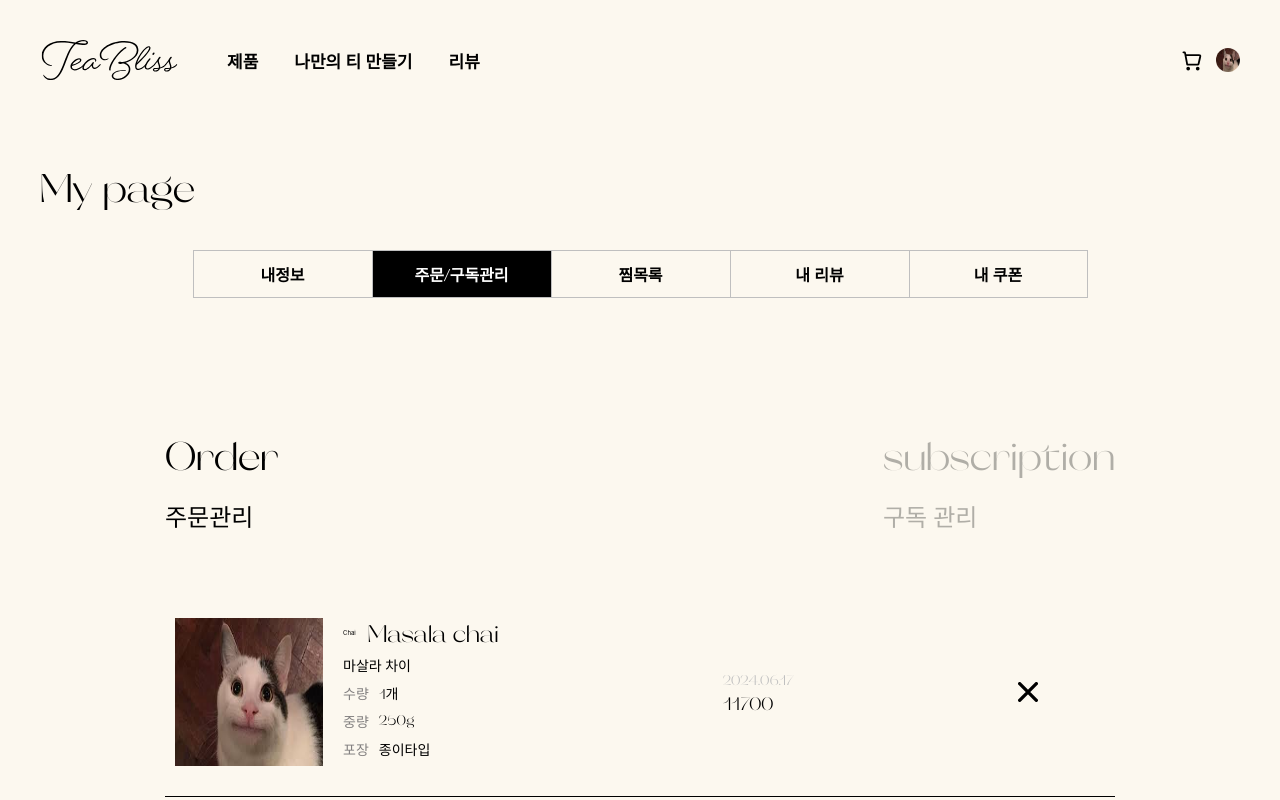
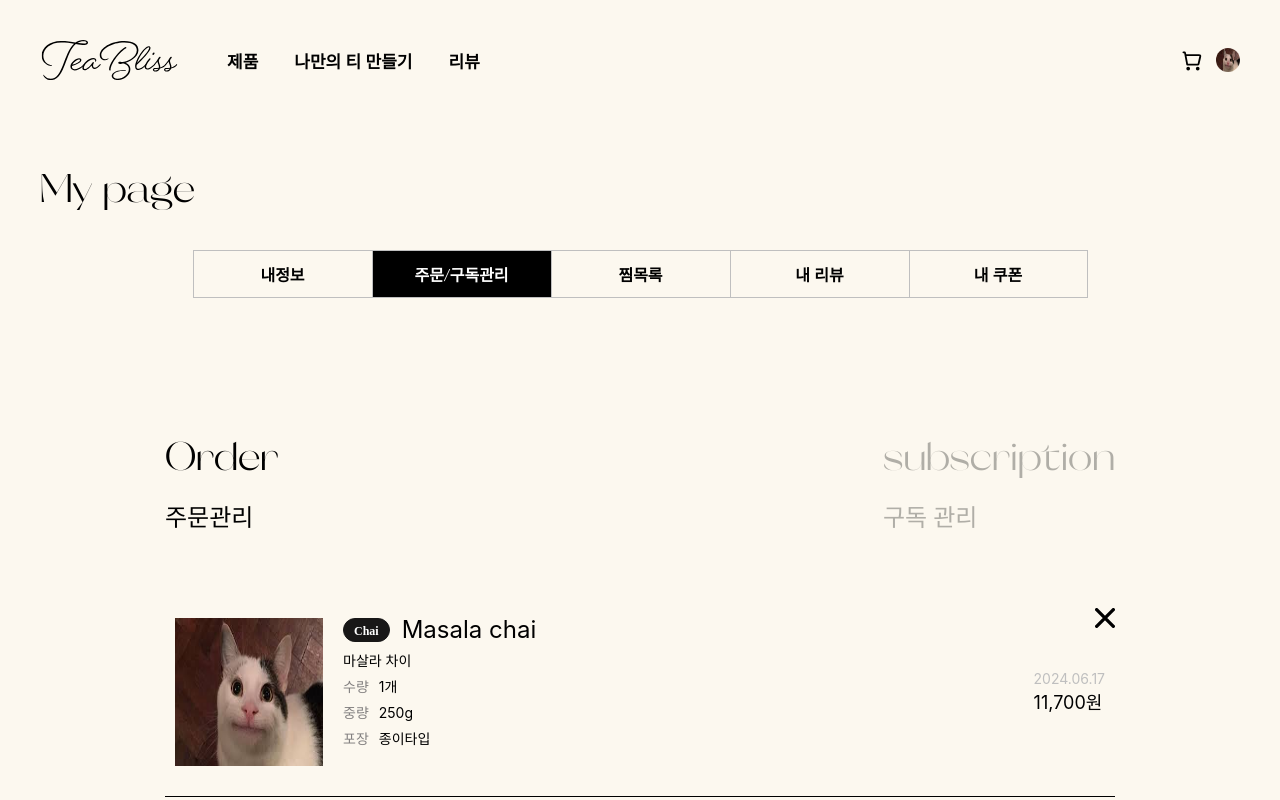
Before and after one commit to Tea-Bliss/FE_Tea_Bliss, a Next.js app: page /my-page/order-subscribe in a window 1280 px wide. Shown: the top 800 px of the page. Built offline with nearby package versions, Linux system fonts and the light colour scheme; no server answers.

Commit message:
refactor: card 컴포넌트 수정

```diff
--- a/src/components/page-layout/orderSubscribeLayout/components/Card/Card.module.scss
+++ b/src/components/page-layout/orderSubscribeLayout/components/Card/Card.module.scss
@@ -1,7 +1,8 @@
 .container {
   width: 100%;
   padding: 1rem;
-  @include flexSort(null, null, center, 22.4rem);
+  @include flexSort(null, space-between, center, null);
+  position: relative;
 }
 
 .box {
@@ -9,7 +10,7 @@
 }
 
 .mainInfo {
-  @include flexSort(column, null, null, 0.8rem);
+  @include flexSort(column, null, null, 1.2rem);
 }
 
 .nameEngBox {
@@ -17,15 +18,15 @@
 }
 
 .nameEng {
-  @include font(2.4rem, 400, normal);
+  font-size: 2.4rem;
 }
 
 .name {
-  @include font(1.4rem, 400, normal);
+  font-size: 1.4rem;
 }
 
 .detailInfoContainer {
-  @include flexSort(column, null, null, 0.8rem);
+  @include flexSort(column, null, null, 1.2rem);
 }
 
 .detailInfoBox {
@@ -34,11 +35,11 @@
 
 .detailInfoTitle {
   color: #838080;
-  @include font(1.4rem, 400, normal);
+  font-size: 1.4rem;
 }
 
 .detailInfoContent {
-  @include font(1.4rem, 400, normal);
+  font-size: 1.4rem;
 }
 
 .datePriceContainer {
@@ -46,14 +47,21 @@
 }
 
 .datePriceBox {
-  @include flexSort(column, null, null, 0.4rem);
+  @include flexSort(column, null, null, 0.8rem);
 }
 
 .purchaseDate {
   color: #bfbfbf;
-  @include font(1.4rem, 400, normal);
+  font-size: 1.4rem;
 }
 
 .price {
-  @include font(1.8rem, 400, normal);
+  font-size: 1.8rem;
 }
+
+.close {
+  position: absolute;
+  cursor: pointer;
+  right: 0;
+  top: 0;
+}
--- a/src/components/page-layout/orderSubscribeLayout/components/Card/Card.tsx
+++ b/src/components/page-layout/orderSubscribeLayout/components/Card/Card.tsx
@@ -2,6 +2,7 @@ import classNames from 'classnames/bind';
 
 import Image, { StaticImageData } from 'next/image';
 
+import BlendingLabel from '@/components/common/BlendingLabel/BlendingLabel';
 import styles from '@/components/page-layout/orderSubscribeLayout/components/Card/Card.module.scss';
 import Close from '@/icons/close.svg';
 
@@ -31,7 +32,7 @@ export default function Card({ data, className }: CardProps) {
           <Image alt="상품" src={img} width={148} height={148} />
           <div className={cn('mainInfo')}>
             <div className={cn('nameEngBox')}>
-              <p>{type}</p>
+              <BlendingLabel>{type}</BlendingLabel>
               <p className={cn('nameEng')}>{nameEng}</p>
             </div>
             <p className={cn('name')}>{name}</p>
@@ -54,10 +55,10 @@ export default function Card({ data, className }: CardProps) {
         <div className={cn('datePriceContainer')}>
           <div className={cn('datePriceBox')}>
             <p className={cn('purchaseDate')}>{purchaseDate}</p>
-            <p className={cn('price')}>{price}</p>
+            <p className={cn('price')}>{price.toLocaleString('ko-KR')}원</p>
           </div>
         </div>
-        <Close width="20" height="20" />
+        <Close width="20" height="20" className={cn('close')} />
       </div>
     </div>
   );
```
